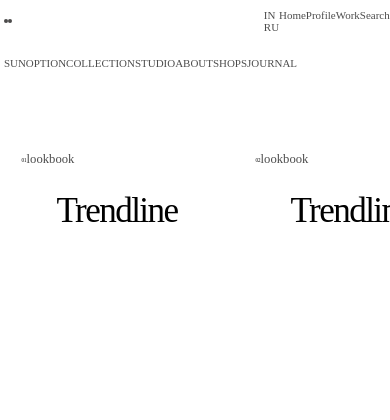
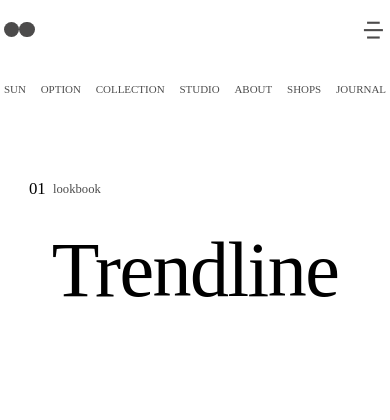
Before and after one commit to Mohammad-Fazil-sheikh/web-dev, a plain HTML site: page second project/index.html in a window 390 px wide. Shown: the top 420 px of the page. Drawn offline with nearby package versions, Linux system fonts and the light colour scheme; grey boxes are pictures that could not be loaded.

Commit message:
responsive

```diff
--- a/second project/index.html
+++ b/second project/index.html
@@ -5,6 +5,7 @@
     <meta name="viewport" content="width=device-width, initial-scale=1.0">
     <title>Document</title>
     <link rel="stylesheet" href="style.css">
+    <link href="https://cdn.jsdelivr.net/npm/remixicon@4.2.0/fonts/remixicon.css"rel="stylesheet"/>
 </head>
 <body>
     <main>
@@ -19,6 +20,7 @@
             <h1>Profile</h1>
             <h1>Work</h1>
             <h1>Search</h1>
+            <i class="ri-menu-5-line"></i>
         </div>
         </nav-1>
         <nav-2>
--- a/second project/style.css
+++ b/second project/style.css
@@ -17,12 +17,13 @@ main{
 }
 nav-1{
     width: 100%;
-    height: 5vh;
+    height: 7vh;
     /* background-color: #4c4b4b; */
     justify-content: space-between;
     align-items: center;
     display: flex;
     padding: 0 1vw;
+    text-transform: uppercase;
 }
 #circle{
     display: flex;
@@ -39,6 +40,9 @@ nav-1{
     /* background-color: antiquewhite; */
     justify-content: space-between;
 }
+#H1 i {
+    display: none;
+}
 #H1 H1{
     font-size: 1.3vh;
     font-weight: 500;
@@ -50,7 +54,7 @@ nav-2{
 }
 #navh1{
     width:60% ;
-    height: 5vh;
+    height: 7vh;
     display: flex;
     /* background-color: #722323; */
     justify-content: space-between;
@@ -64,7 +68,7 @@ nav-2{
 }
 #f-s{
     width: 100%;
-    height: 40vh;
+    height: 36vh;
     /* background-color: #301717; */
     display: flex;
     flex-wrap: nowrap;
@@ -145,3 +149,40 @@ nav-2{
     object-position: center;
 
 }
+@media (max-width:600px) {
+    .circle{
+        width: 4vw;
+        height: 4vw;
+    }
+    #H1 H1{
+       display: none;
+    }
+    #H1{
+        align-items: center;
+        justify-content: flex-end;
+        /* background-color: #920101; */
+    }
+    #H1 i {
+        display: block;
+        font-weight: 300;
+        font-size: 3vh;
+        color: #4c4b4b;
+    }
+    #navh1 {
+        width: 100%;
+    }
+    .s {
+        width: 100%;
+    }
+    .f-b h1{
+        font-size: 20vw;
+        padding-top: 1vh;
+    }
+    .f-t h3 {
+        font-size: 1.5vh;
+    }
+    .f-t h1 {
+        font-size: 4.3vw;
+        font-weight: 400;
+    }
+}
```
